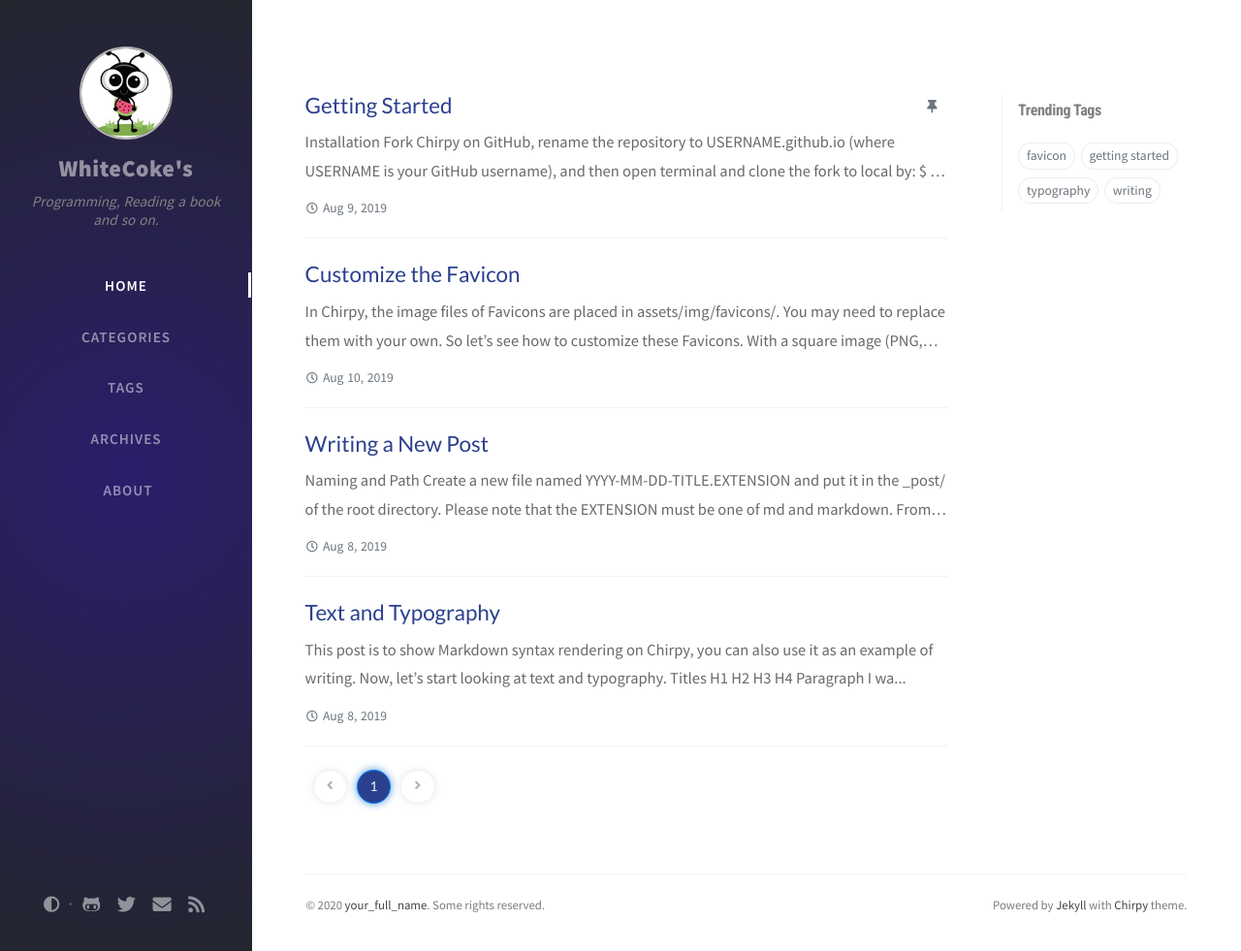
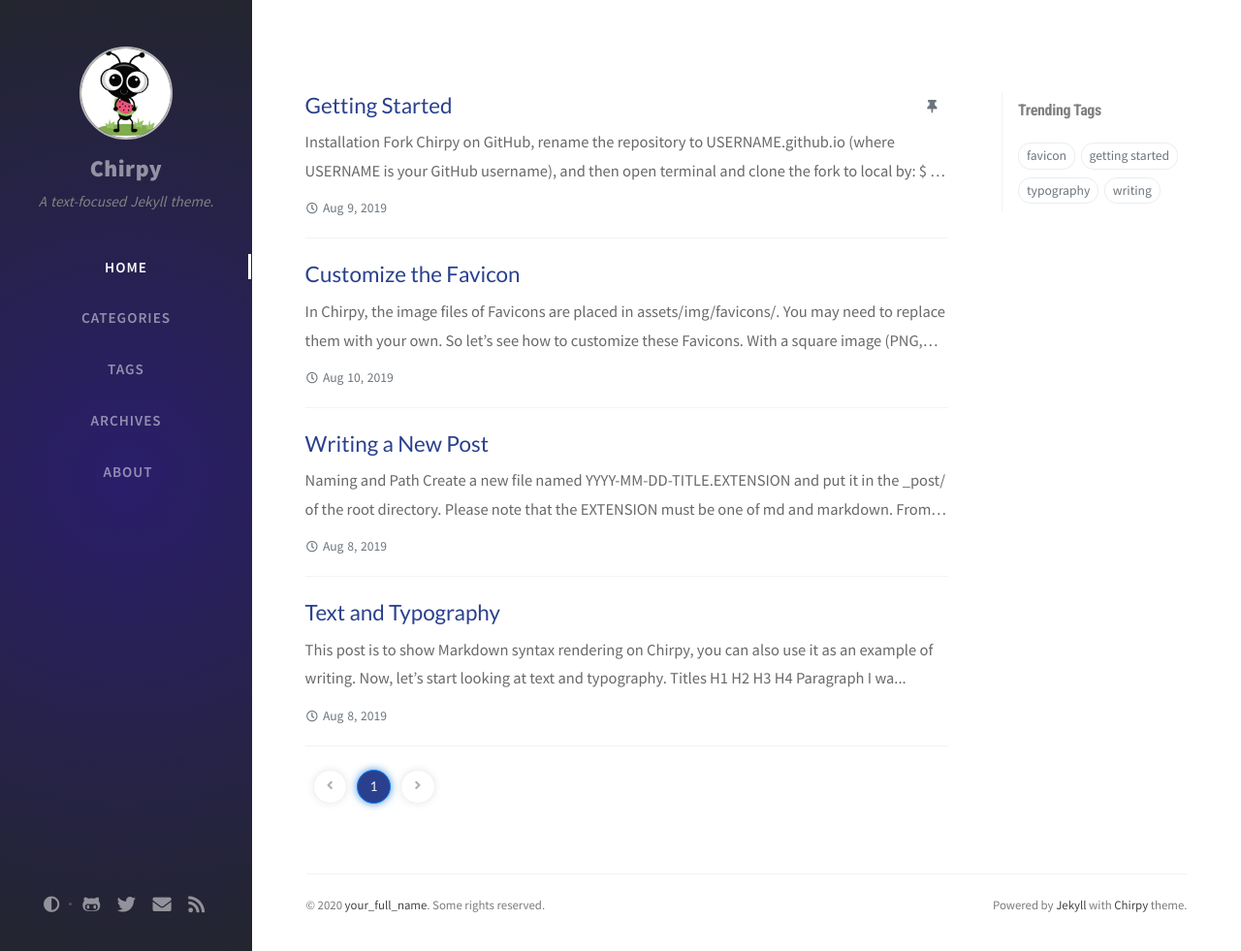
Before and after one commit to whitecoke/whitecoke.github.io, a Jekyll site: the page built from index.html, in a window 1280 px wide and 981 px high. Shown: the whole window at 97% size. Built offline with Jekyll 4.4.1, drawn with Linux system fonts in a browser that asks for light colours; nearby versions of some CDN libraries; the list of posts is cut into pages by our own code; comment, search, counter and statistics services are not loaded.

Commit message:
Update _config.yml

```diff
--- a/_config.yml
+++ b/_config.yml
@@ -4,28 +4,27 @@
 # © 2017-2019 Cotes Chung
 # MIT licensed
 
-#원격 테마 설정, GitHub의 OWNER/REPOSITORY 형식으로 이루어 짐.
-remote_theme : mmistakes/minimal-mistakes
 
 # jekyll-seo-tag settings › https://github.com/jekyll/jekyll-seo-tag/blob/master/docs/usage.md
 #--------------------------
-title: WhiteCoke's                          # the main title
+title: Chirpy                          # the main title
 
-tagline: Programming, Reading a book and so on.  # it will display as the sub-title
+tagline: A text-focused Jekyll theme.  # it will display as the sub-title
 
 description: >-                        # used by seo meta and the atom feed
   A minimal, portfolio, sidebar,
   bootstrap Jekyll theme with responsive web design
   and focuses on text presentation.
+
 # fill in the base hostname & protocol for your site, e.g., 'https://username.github.io'
-url: 'https://Whitecoke.github.io'
+url: ''
 
-author: Kim Hyun                  # change to your full name
+author: your_full_name                  # change to your full name
 
 avatar: /assets/img/sample/avatar.jpg   # support internet resources
 
 github:
-  username: Whitecoke             # change to your github username
+  username: github_username             # change to your github username
 
 twitter:
   username: twitter_username            # change to your twitter username
```
